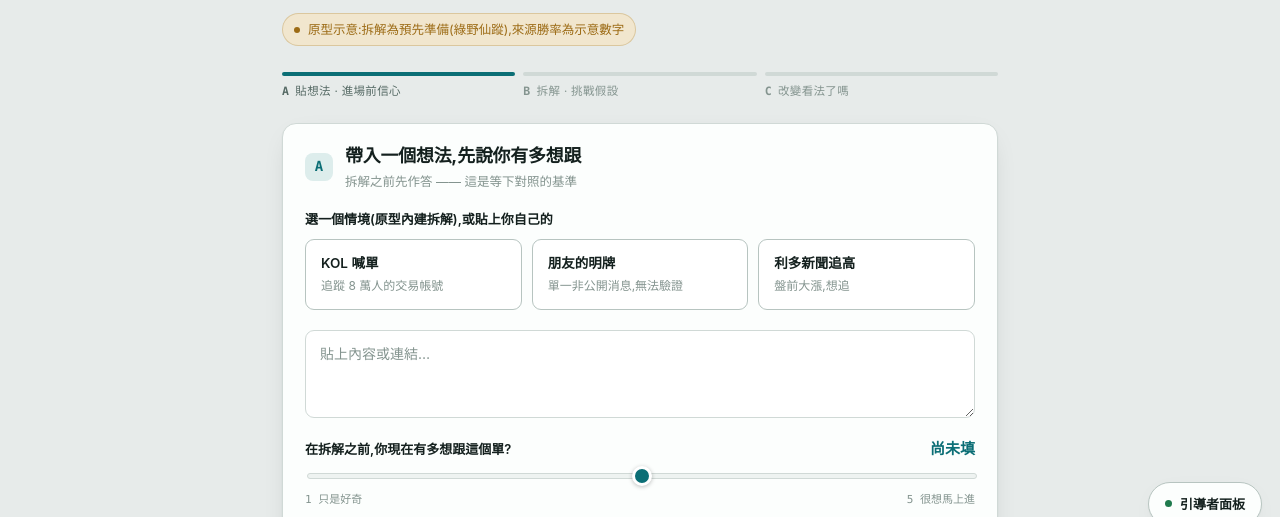
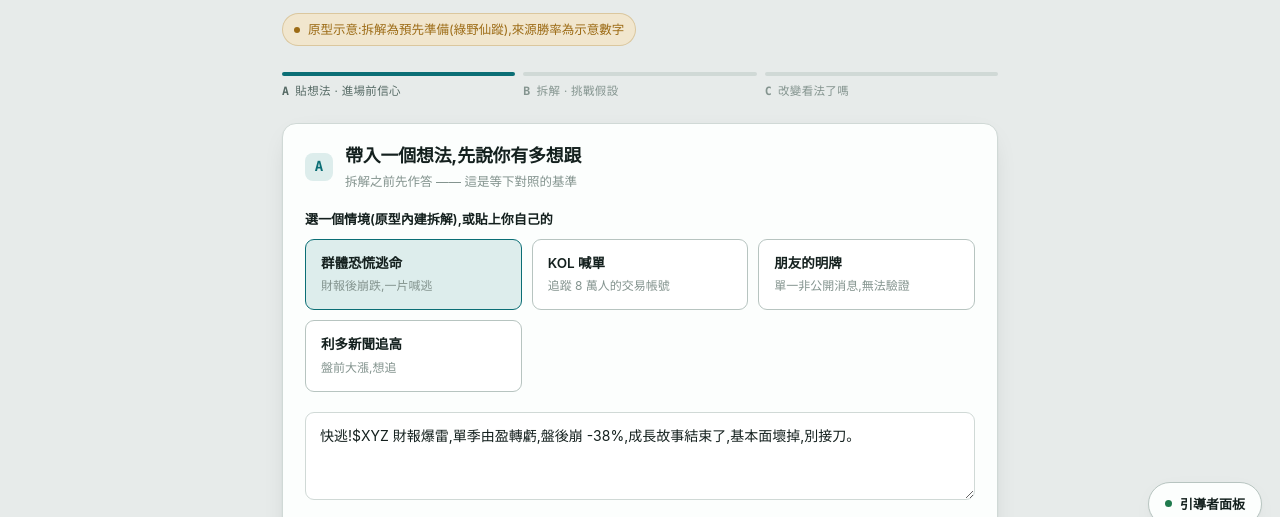
Before and after one commit to Omnis-Labs/hunch-it-demo, a plain HTML site: page idea-validator.html in a window 1280 px wide. Shown: the part 256-773 px from the top of the page. Drawn offline with Linux system fonts and the light colour scheme.

Commit message:
Sync demo files from private repo

```diff
--- a/idea-validator.html
+++ b/idea-validator.html
@@ -252,6 +252,22 @@
 (function(){
   "use strict";
   var SCEN={
+    panic:{title:"群體恐慌逃命",sub:"財報後崩跌,一片喊逃",
+      text:"快逃!$XYZ 財報爆雷,單季由盈轉虧,盤後崩 -38%,成長故事結束了,基本面壞掉,別接刀。",
+      who:"—— 財經社群熱門貼文,底下一片附和",
+      claim:"公司基本面已經壞掉,應該立刻賣出或避開,連抄底都別想。",
+      facts:["單季由盈轉虧、盤後大跌約 38%(可查證)。","本季認列了一筆大額費用。"],
+      interp:["「基本面壞掉」把一次性虧損,直接解讀成公司結構性崩壞 —— 這是詮釋,不是事實。","「成長故事結束」是把單一季度外推成長期趨勢。"],
+      pred:["「別接刀 / 還會更低」= 預測股價續跌,但沒有價格或估值依據。"],
+      assumptions:[
+        {t:"這次的虧損是結構性的(需求或競爭真的壞了),而不是一次性費用或認列時點造成的。",key:true},
+        {t:"市場的 -38% 還沒反映完,甚至反映不足 —— 而不是已經反映過度。",key:false},
+        {t:"管理層說這是一次性的,不可信。",key:false}
+      ],
+      catalyst:"崩跌『已經發生』;真正的答案要等下一季財報,看『問題有沒有延續』才會揭曉。",
+      wr:{grade:"底部喊逃",cls:"bad",t:"這個來源常在恐慌低點喊逃",s:"過去 3 次『快逃 / 基本面壞了』,事後 1 季內 2 次反彈",
+        body:"高聲量的恐慌,和高聲量的貪婪一樣不可靠。『大家都在逃』不是一個你查證過的理由。"},
+      aha:"反直覺的地方:讓所有人逃的那句『基本面壞掉』,其實只押在<b>一個沒被證明的假設</b>上 —— 這次是結構性、不是一次性。該做的不是跟著逃,是去查證這一件事。恐慌,也是一種沒被拆解的假設。"},
     pltr:{title:"KOL 喊單",sub:"追蹤 8 萬人的交易帳號",
       text:"$PLTR 要噴了,AI 訂單接不完,政府商業兩邊都在搶,現在不進場就來不及,目標翻倍。",
       who:"—— 追蹤 8 萬人的交易帳號,推文",
@@ -317,6 +333,7 @@
     var s=SCEN[k];
     var b=el("button","scen",'<span class="st">'+s.title+'</span><span class="ss">'+s.sub+'</span>');
     b.setAttribute("aria-pressed","false");
+    b.setAttribute("data-scen",k);
     b.addEventListener("click",function(){
       S.scen=k;$("ideaText").value=s.text;
       sc.querySelectorAll(".scen").forEach(function(x){x.setAttribute("aria-pressed","false");});
@@ -324,6 +341,13 @@
     });
     sc.appendChild(b);
   });
+  // 預設載入「反常識但合理」的情境(群體恐慌逃命),讓 demo 一開就有東西可看
+  (function(){
+    var def="panic";S.scen=def;$("ideaText").value=SCEN[def].text;
+    var chip=sc.querySelector('.scen[data-scen="'+def+'"]');
+    if(chip)chip.setAttribute("aria-pressed","true");
+    checkA();
+  })();
   $("ideaText").addEventListener("input",checkA);
   $("pre").addEventListener("input",function(){S.pre=+this.value;S.preTouched=true;$("preVal").textContent=this.value+" / 5";checkA();renderMetrics();});
   function checkA(){$("toB").disabled=!(S.scen && $("ideaText").value.trim() && S.preTouched);}
```
